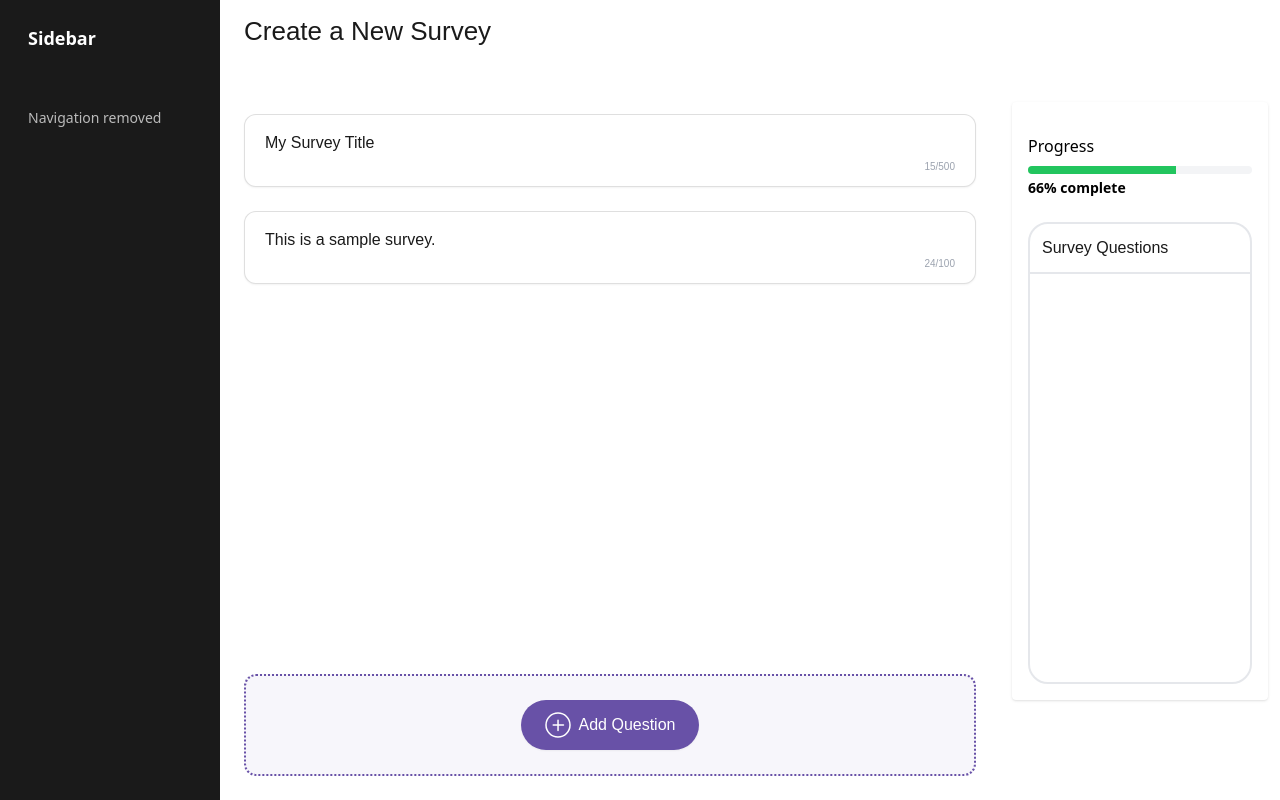
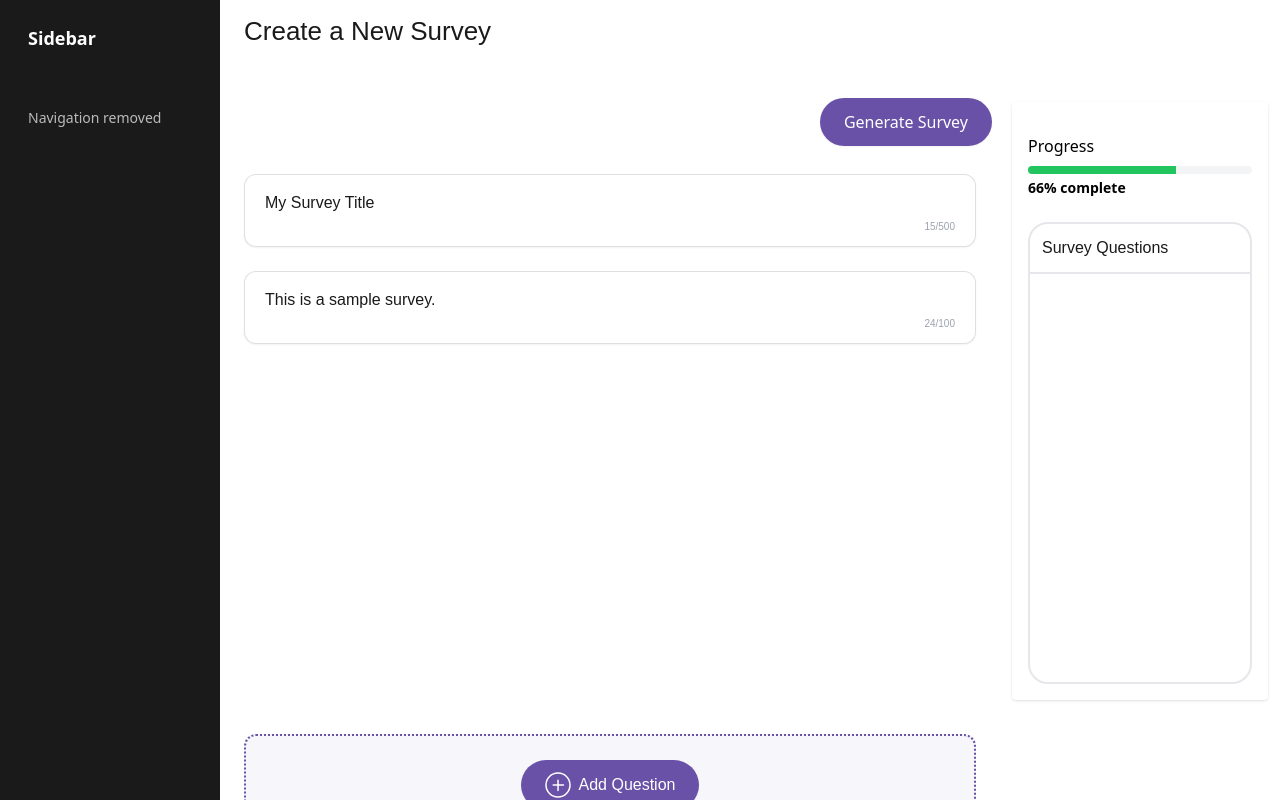
Before and after one commit to timcthy/BackendTask, a React (Create React App) app in the folder frontend/: page / in a window 1280 px wide. Built offline with nearby package versions, Linux system fonts and the light colour scheme.

Commit message:
Added generate survey button

```diff
--- /dev/null
+++ b/frontend/src/component/GenerateSurvey.jsx
@@ -0,0 +1,48 @@
+import React, { useState } from "react";
+
+const GenerateSurvey = ({
+    endpoint,
+    onGenerated,
+    title = "Generate Survey",
+    className,
+    children
+}) => {
+
+    const [loading] = useState(false);
+
+    const handleGenerate = async () => {
+        const input = window.prompt("Enter a short description of the survey (e.g. 'Customer satisfaction for an online store')");
+        const description = input;
+
+
+        try {
+            const response = await fetch(endpoint, {
+                method: "POST",
+                headers: { "Content-Type": "application/json" },
+                body: JSON.stringify( {description} )
+            });
+
+            const data = await response.json();
+        } catch (error)
+        {
+            alert(' Failed to generate survey: ${msg}');
+        }
+
+    }
+
+    return (
+        <button
+            type="button"
+            onClick={handleGenerate}
+            className={
+                className ??
+                "bg-[#6851a7] flex gap-2 items-center text-white py-3 px-6 rounded-full shadow-sm transition-all duration-300"
+            }
+        >
+            {loading ? "Generating..." : children ?? "Generate Survey"}
+        </button>
+    )
+
+};
+
+export default GenerateSurvey;
--- a/frontend/src/pages/CreateSurveyPage.jsx
+++ b/frontend/src/pages/CreateSurveyPage.jsx
@@ -1,4 +1,5 @@
 import DashboardLayout from "../component/DashboardLayout";
+import GenerateSurvey from "../component/GenerateSurvey";
 import CreateSurvey from "../component/CreateSurvey";
 import CreateSurveySidebar from "../component/CreateSurveySidebar";
 import Header from "../component/Header";
@@ -16,6 +17,9 @@ const CreateSurveyPage = ({ surveySeriesId = "defaultId" }) => {
         </div>
         <div className="flex grow w-full overflow-hidden h-full">
           <div className="grow p-3 sm:p-2 w-full overflow-auto h-[calc(100vh-164px)] sm:h-[calc(100vh-192px)] md:h-[calc(100vh-192px)] lg:h-[calc(100vh-148px)] xl:h-full scrollbar-style">
+            <div className ="flex justify-end mb-3">
+              <GenerateSurvey/>
+            </div>
             <div className="block lg:hidden">
               <CreateSurveySidebar surveySeriesId={surveySeriesId} />
             </div>
```
